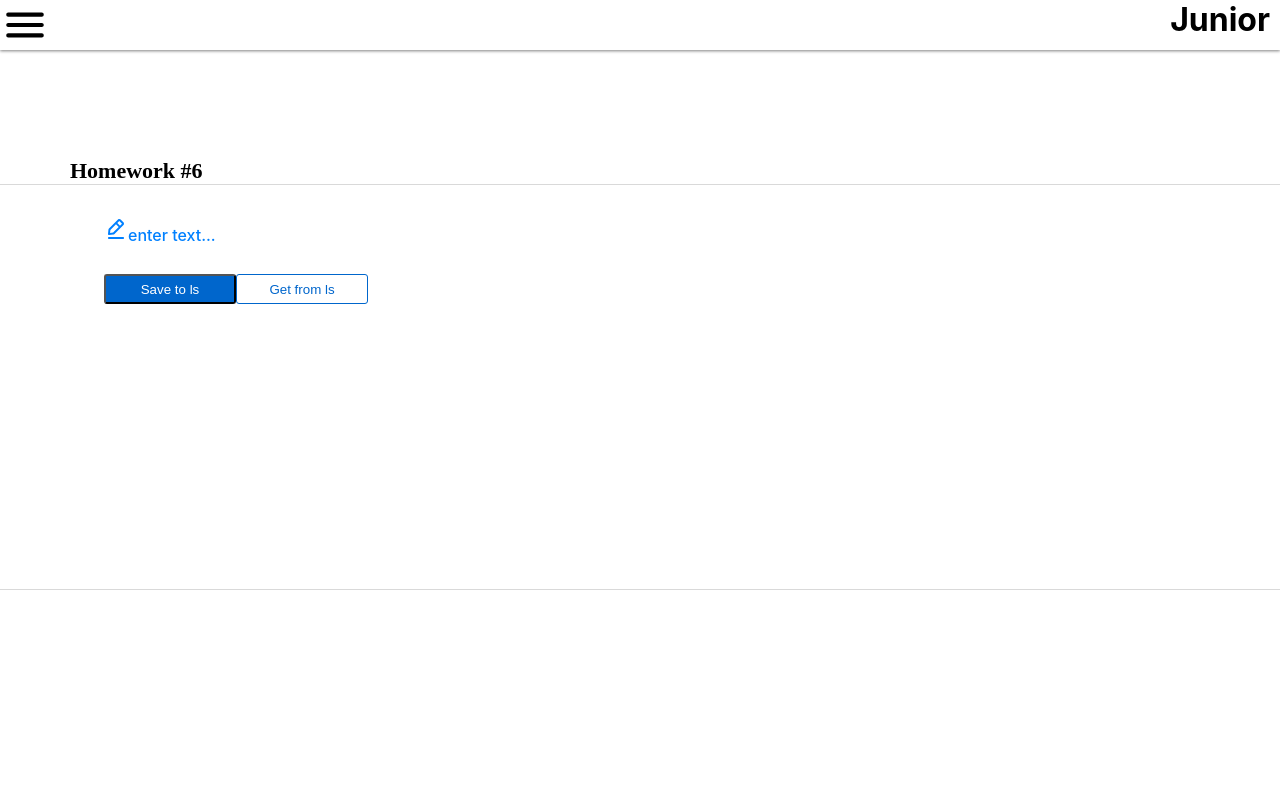
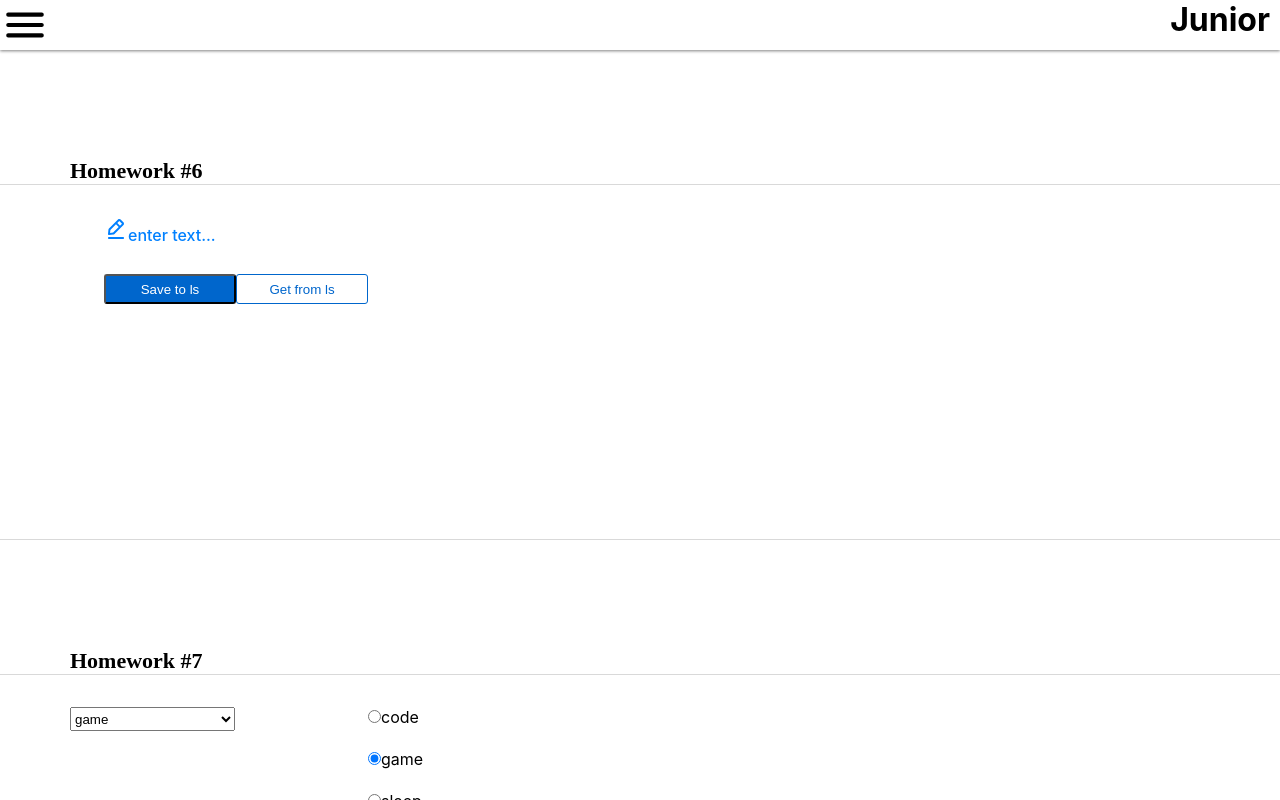
Before and after one commit to AntonChislov/DZ_1, a React (Create React App) app: page /#/junior in a window 1280 px wide. Both pictures are taken after a click on the button "Save to ls". Shown: the top 800 px of the page. Built offline with nearby package versions, Linux system fonts and the light colour scheme.

Commit message:
dz 7 completed

```diff
--- a/src/s2-homeworks/hw05/pages/Junior.tsx
+++ b/src/s2-homeworks/hw05/pages/Junior.tsx
@@ -1,15 +1,12 @@
 import React from 'react'
 import HW6 from "../../hw06/HW6";
-// import HW6 from '../../hw06/HW6'
-// import HW7 from '../../hw07/HW7'
-// import HW8 from '../../hw08/HW8'
-// import HW9 from '../../hw09/HW9'
+import HW7 from "../../hw07/HW7";
 
 function Junior() {
     return (
         <div id={'hw5-page-junior'}>
             <HW6 />
-            {/*<HW7 />*/}
+            <HW7 />
             {/*<HW8 />*/}
             {/*<HW9 />*/}
         </div>
--- a/src/s2-homeworks/hw06/HW6.module.css
+++ b/src/s2-homeworks/hw06/HW6.module.css
@@ -4,7 +4,7 @@
 }
 
 .buttonsContainer {
-    margin: 29px 0 285px 104px;
+    margin: 29px 0 235px 104px;
 }
 
 .editableSpanContainer {
--- a/src/s2-homeworks/hw06/HW6.tsx
+++ b/src/s2-homeworks/hw06/HW6.tsx
@@ -1,6 +1,6 @@
-import React, { useState } from 'react'
+import React, {useState} from 'react'
 import SuperEditableSpan from './common/c4-SuperEditableSpan/SuperEditableSpan'
-import { restoreState, saveState } from './localStorage/localStorage'
+import {saveState} from './localStorage/localStorage'
 import s2 from '../../s1-main/App.module.css'
 import SuperButton from '../hw04/common/c2-SuperButton/SuperButton'
 import s from './HW6.module.css'
--- a/src/s2-homeworks/hw07/HW7.module.css
+++ b/src/s2-homeworks/hw07/HW7.module.css
@@ -1,2 +1,5 @@
 .container {
+    margin: 32px 0 280px 70px;
+    display: flex;
+    flex-direction: row;
 }
--- a/src/s2-homeworks/hw07/HW7.tsx
+++ b/src/s2-homeworks/hw07/HW7.tsx
@@ -1,4 +1,4 @@
-import React, { useState } from 'react'
+import React, {useEffect, useState} from 'react'
 import SuperSelect from './common/c5-SuperSelect/SuperSelect'
 import SuperRadio from './common/c6-SuperRadio/SuperRadio'
 import s2 from '../../s1-main/App.module.css'
@@ -11,14 +11,19 @@ import s from './HW7.module.css'
 * 4 - сделать стили в соответствии с дизайном
 * */
 
-const arr = [
-    { id: 1, value: 'x' },
-    { id: 2, value: 'y' },
-    { id: 3, value: 'z' },
+export type OptionsType = {
+    id: number
+    value: string | number
+}
+
+const arr: Array<OptionsType> = [
+    { id: 1, value: 'code' },
+    { id: 2, value: 'game' },
+    { id: 3, value: 'sleep' },
 ] // value может быть изменено
 
 const HW7 = () => {
-    const [value, onChangeOption] = useState(1) // селект и радио должны работать синхронно
+    const [value, onChangeOption] = useState(2) // селект и радио должны работать синхронно
 
     return (
         <div id={'hw7'}>
--- a/src/s2-homeworks/hw07/common/c5-SuperSelect/SuperSelect.module.css
+++ b/src/s2-homeworks/hw07/common/c5-SuperSelect/SuperSelect.module.css
@@ -1,4 +1,6 @@
 .select {
+    width: 165px;
+    height: 24px;
 }
 
 .select:focus {
--- a/src/s2-homeworks/hw07/common/c5-SuperSelect/SuperSelect.tsx
+++ b/src/s2-homeworks/hw07/common/c5-SuperSelect/SuperSelect.tsx
@@ -1,9 +1,10 @@
 import React, {
     SelectHTMLAttributes,
     DetailedHTMLProps,
-    ChangeEvent,
+    ChangeEvent, useEffect,
 } from 'react'
 import s from './SuperSelect.module.css'
+import {OptionsType} from "../../HW7";
 
 type DefaultSelectPropsType = DetailedHTMLProps<
     SelectHTMLAttributes<HTMLSelectElement>,
@@ -11,7 +12,7 @@ type DefaultSelectPropsType = DetailedHTMLProps<
 >
 
 type SuperSelectPropsType = DefaultSelectPropsType & {
-    options?: any[]
+    options?: OptionsType[]
     onChangeOption?: (option: any) => void
 }
 
@@ -22,6 +23,7 @@ const SuperSelect: React.FC<SuperSelectPropsType> = ({
     onChangeOption,
     ...restProps
 }) => {
+
     const mappedOptions: any[] = options
         ? options.map((o) => (
               <option
@@ -37,6 +39,7 @@ const SuperSelect: React.FC<SuperSelectPropsType> = ({
 
     const onChangeCallback = (e: ChangeEvent<HTMLSelectElement>) => {
         // делают студенты
+        if (onChangeOption) onChangeOption(+e.currentTarget.value)
     }
 
     const finalSelectClassName = s.select + (className ? ' ' + className : '')
--- a/src/s2-homeworks/hw07/common/c6-SuperRadio/SuperRadio.module.css
+++ b/src/s2-homeworks/hw07/common/c6-SuperRadio/SuperRadio.module.css
@@ -1,4 +1,5 @@
 .radio {
+    background: black;
 }
 
 .radio::before {
@@ -9,7 +10,11 @@
 }
 
 .label {
+    margin-bottom: 22px;
 }
 
 .options {
+    margin-left: 133px;
+    display: flex;
+    flex-direction: column;
 }
--- a/src/s2-homeworks/hw07/common/c6-SuperRadio/SuperRadio.tsx
+++ b/src/s2-homeworks/hw07/common/c6-SuperRadio/SuperRadio.tsx
@@ -2,24 +2,19 @@ import React, {
     ChangeEvent,
     InputHTMLAttributes,
     DetailedHTMLProps,
-    HTMLAttributes,
+    HTMLAttributes, useEffect,
 } from 'react'
 import s from './SuperRadio.module.css'
 
-type DefaultRadioPropsType = DetailedHTMLProps<
-    InputHTMLAttributes<HTMLInputElement>,
-    HTMLInputElement
->
+type DefaultRadioPropsType = DetailedHTMLProps<InputHTMLAttributes<HTMLInputElement>,
+    HTMLInputElement>
 // тип пропсов обычного спана
-type DefaultSpanPropsType = DetailedHTMLProps<
-    HTMLAttributes<HTMLSpanElement>,
-    HTMLSpanElement
->
+type DefaultSpanPropsType = DetailedHTMLProps<HTMLAttributes<HTMLSpanElement>,
+    HTMLSpanElement>
 
 type SuperRadioPropsType = Omit<DefaultRadioPropsType, 'type'> & {
     options?: any[]
     onChangeOption?: (option: any) => void
-
     spanProps?: DefaultSpanPropsType // пропсы для спана
 }
 
@@ -34,8 +29,12 @@ const SuperRadio: React.FC<SuperRadioPropsType> = ({
                                                        spanProps,
                                                        ...restProps
                                                    }) => {
+
+
+
+
     const onChangeCallback = (e: ChangeEvent<HTMLInputElement>) => {
-        // делают студенты
+        if (onChangeOption) onChangeOption(+e.currentTarget.value)
     }
 
     const finalRadioClassName = s.radio + (className ? ' ' + className : '')
@@ -48,10 +47,12 @@ const SuperRadio: React.FC<SuperRadioPropsType> = ({
                     id={id + '-input-' + o.id}
                     className={finalRadioClassName}
                     type={'radio'}
-                      // name, checked, value делают студенты
-
+                    name={name}
+                    value={o.id}
+                    checked={value === o.id}
                     onChange={onChangeCallback}
                     {...restProps}
+
                 />
                 <span
                     id={id + '-span-' + o.id}
```
Lines whose indentation alone changed are shown as unchanged.
